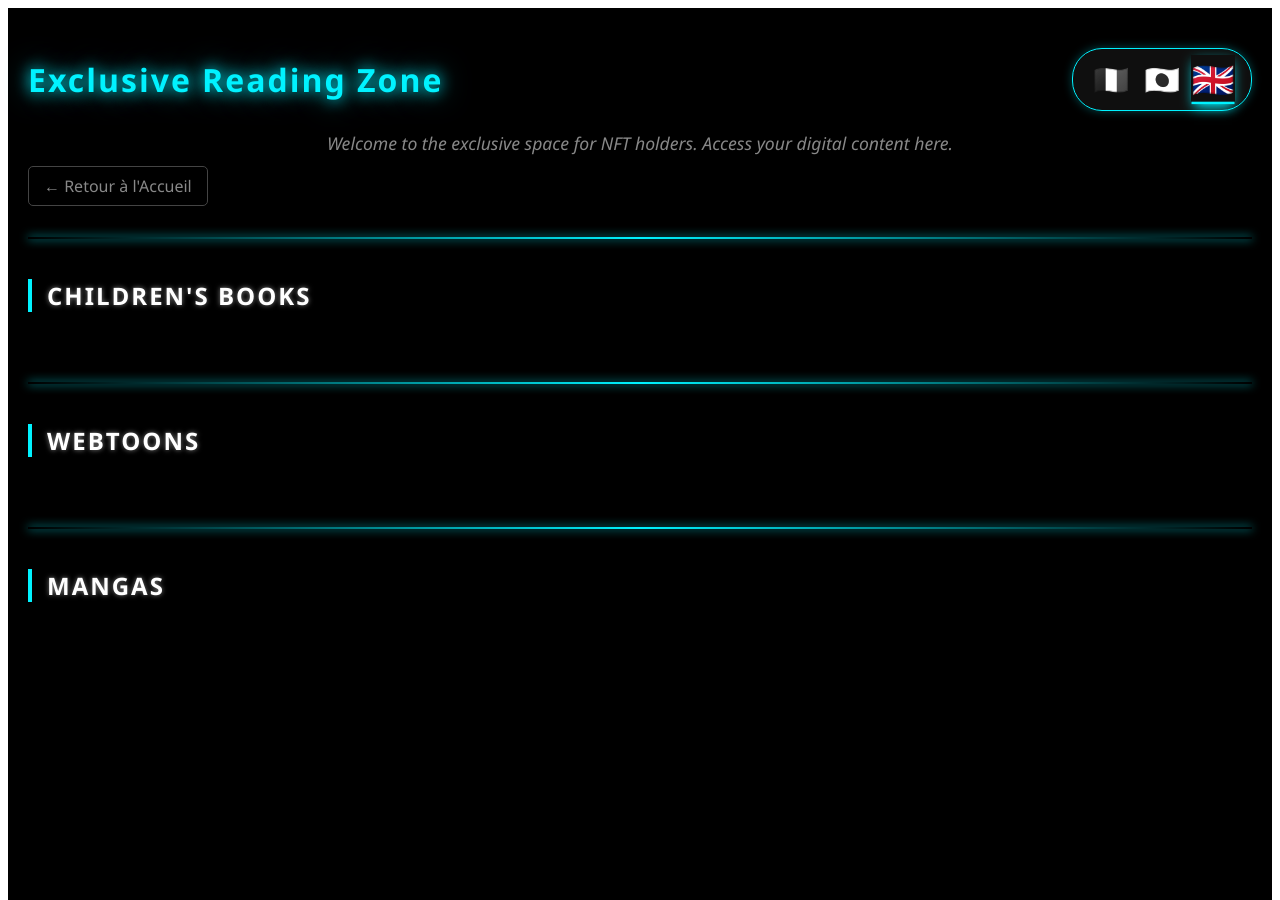
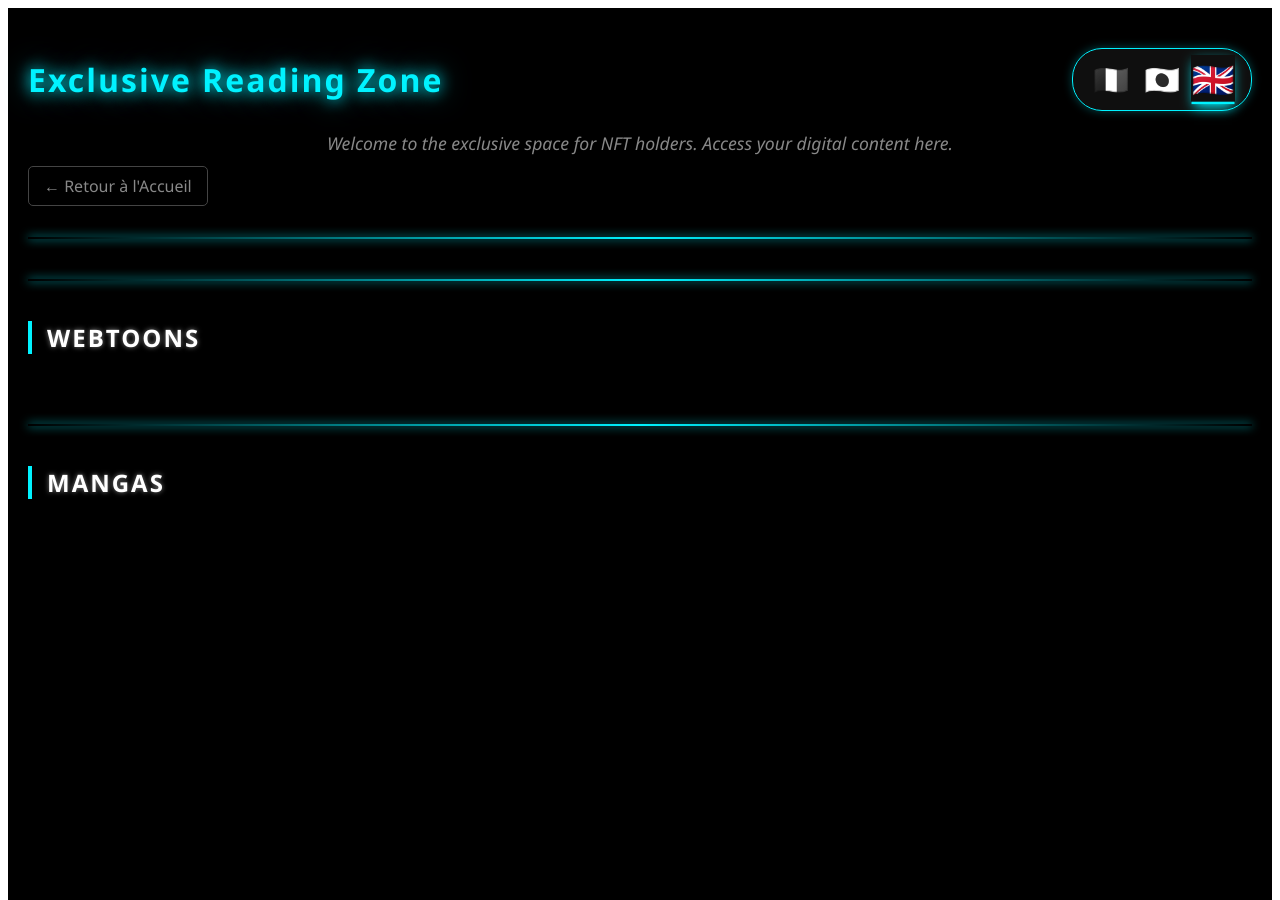
Before and after one commit to samirkema/otakusshopandswap, a Jekyll site: the page built from manga_en.html, in a window 1280 px wide and 900 px high. Built offline with Jekyll 4.4.1, drawn with Linux system fonts in a browser that asks for light colours; some of the changed text lies outside the part shown.

Commit message:
Update manga_en.html

```diff
--- a/manga_en.html
+++ b/manga_en.html
@@ -23,12 +23,6 @@ title: Lecture Exclusive (Manga, Webtoon, Livres)
 
     <div class="neon-separator"></div>
 
-    <section id="livres-enfants" class="content-section">
-        <h2>Children's Books</h2>
-        <div class="content-grid">
-            </div>
-    </section>
-
     <div class="neon-separator"></div>
 
     <section id="webtoon-section" class="content-section">
@@ -45,53 +39,7 @@ title: Lecture Exclusive (Manga, Webtoon, Livres)
             </div>
     </section>
 </div>
----
-layout: default
-title: Lecture Exclusive (Manga, Webtoon, Livres)
----
 
-<div class="page-container">
-    <header class="main-header">
-        <div class="header-top">
-            <h1>Zone de Lecture Exclusive</h1>
-
-            <div class="language-selector">
-                <a href="{{ '/manga.html' | relative_url }}" class="lang-icon active" title="Français">🇫🇷</a>
-                <a href="{{ '/manga_jp.html' | relative_url }}" class="lang-icon" title="Japonais">🇯🇵</a>
-                <a href="{{ '/manga_en.html' | relative_url }}" class="lang-icon" title="English">🇬🇧</a>
-            </div>
-        </div>
-
-        <p class="intro-claim">Bienvenue dans l'espace réservé aux détenteurs de NFT. Accédez à vos contenus numériques ici.</p>
-        <p>
-            <a href="{{ '/' | relative_url }}" class="btn-secondary">← Retour à l'Accueil</a>
-        </p>
-    </header>
-
-    <div class="neon-separator"></div>
-
-    <section id="livres-enfants" class="content-section">
-        <h2>Livres pour Enfants</h2>
-        <div class="content-grid">
-            </div>
-    </section>
-
-    <div class="neon-separator"></div>
-
-    <section id="manga-section" class="content-section">
-        <h2>Mangas</h2>
-        <div class="content-grid">
-            </div>
-    </section>
-
-    <div class="neon-separator"></div>
-
-    <section id="webtoon-section" class="content-section">
-        <h2>Webtoons</h2>
-        <div class="content-grid">
-            </div>
-    </section>
-</div>
 
 <style>
     /* Style global sombre pour faire ressortir le néon */
```
